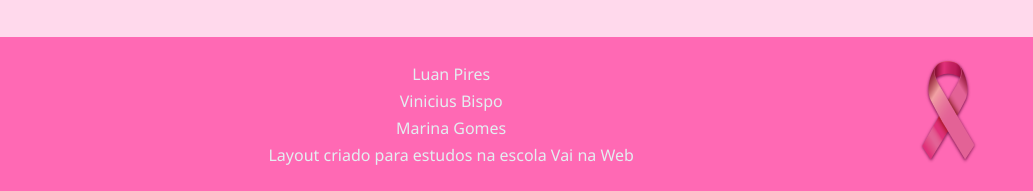
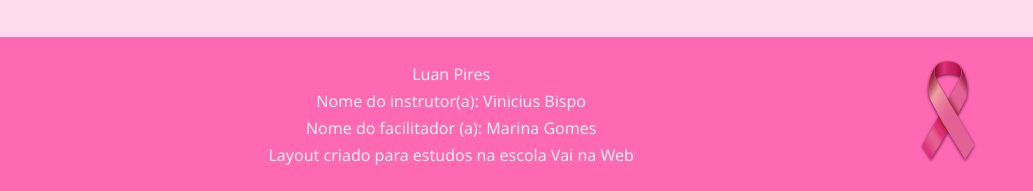
Before and after one commit to luanpires94/page-outubro-rosa, a plain HTML site: page index.html in a window 1280 px wide. Shown: the part 1212-1403 px from the top of the page, 247-1280 px from the left. Drawn offline with Linux system fonts and the light colour scheme.

Commit message:
Update index.html

```diff
--- a/index.html
+++ b/index.html
@@ -70,8 +70,8 @@
         </div>
         <div class="credits">
           <p>Luan Pires</p>
-          <p>Vinicius Bispo</p>
-          <p>Marina Gomes</p>
+          <p>Nome do instrutor(a): Vinicius Bispo</p>
+          <p>Nome do facilitador (a): Marina Gomes</p>
           <p>Layout criado para estudos na escola Vai na Web</p>
         </div>
         <figure>
```
